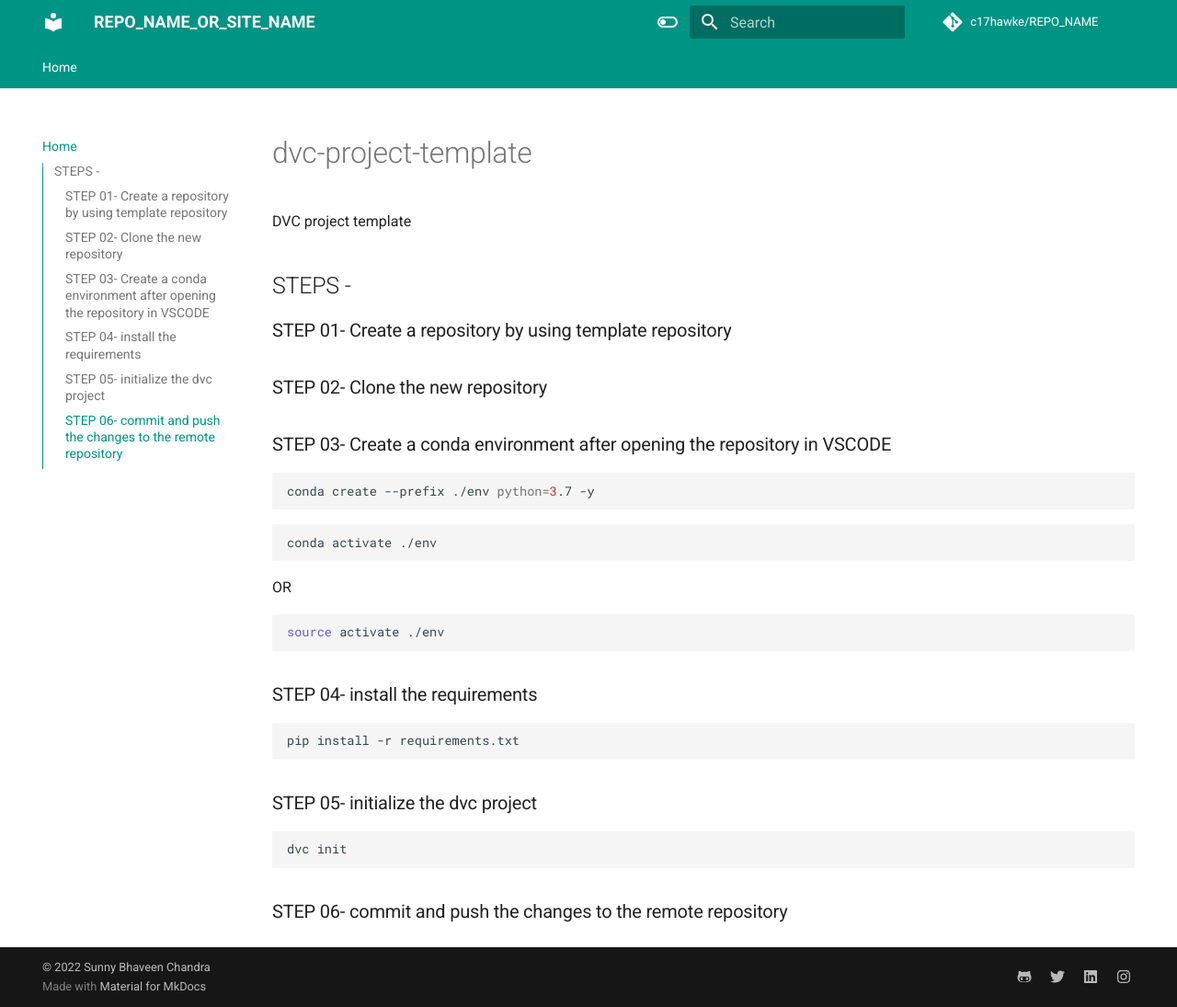
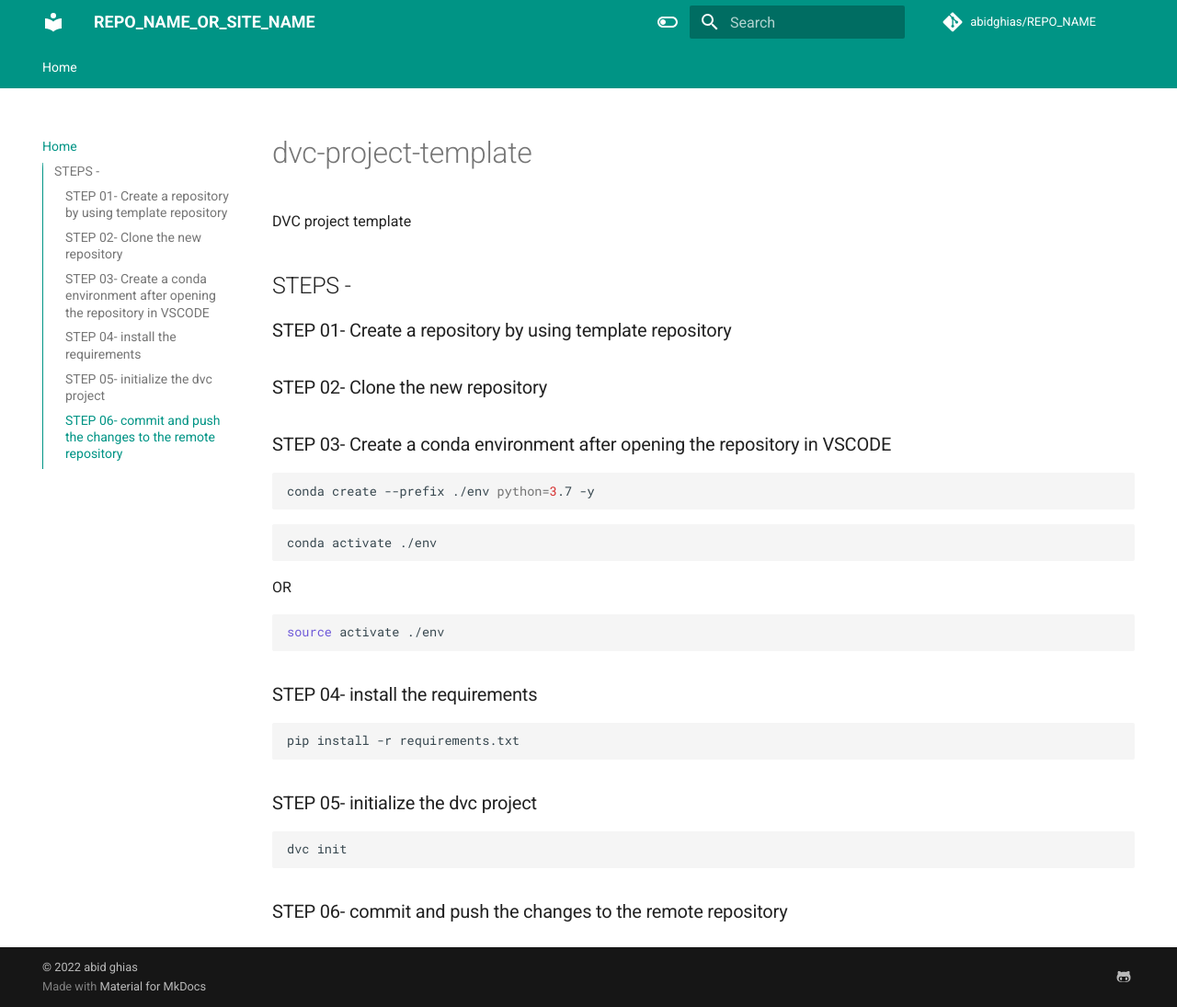
Before and after one commit to abidghias/NER-Project, an MkDocs documentation site: the page built from docs/index.md, in a window 1280 px wide and 1095 px high. Shown: the whole window at 92% size. Built offline with MkDocs 1.6.1 and Material for MkDocs 9.7.7, drawn with Linux system fonts in a browser that asks for light colours; comment, search, counter and statistics services are not loaded.

Commit message:
mkdocs update

```diff
--- a/mkdocs.yml
+++ b/mkdocs.yml
@@ -4,13 +4,13 @@
 nav:
   - Home: index.md
 
-site_author: Sunny Bhaveen Chandra
+site_author: abid ghias
 site_description: >-
   DESCRIPTION
 
 # Repository
-repo_name: c17hawke/REPO_NAME
-repo_url: https://github.com/c17hawke/REPO_NAME
+repo_name: abidghias/REPO_NAME
+repo_url: https://github.com/abidghias/REPO_NAME
 
 # Configuration
 theme:
@@ -39,13 +39,7 @@
 extra:
   social:
     - icon: fontawesome/brands/github-alt
-      link: https://github.com/c17hawke
-    - icon: fontawesome/brands/twitter
-      link: https://twitter.com/c17hawke
-    - icon: fontawesome/brands/linkedin
-      link: https://linkedin.com/in/c17hawke
-    - icon: fontawesome/brands/instagram
-      link: https://www.instagram.com/c17hawke/
+      link: https://github.com/abidghias
 
 extra_javascript:
   - javascripts/mathjax.js
@@ -70,4 +64,4 @@
   - search
 
 copyright: |
-  &copy; 2022 <a href="https://github.com/c17hawke"  target="_blank" rel="noopener">Sunny Bhaveen Chandra</a>
+  &copy; 2022 <a href="https://github.com/abidghias"  target="_blank" rel="noopener">abid ghias</a>
```
